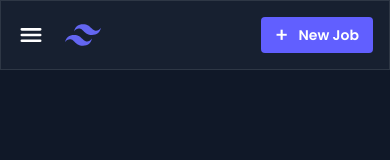
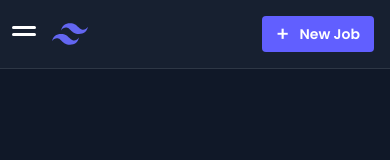
Before and after one commit to IsmailMan81F/tailwindcss-practice, a React (Vite) app: page / in a window 390 px wide. Shown: the top 160 px of the page. Built offline with nearby package versions, Linux system fonts and the light colour scheme.

Commit message:
fix the animations

```diff
--- a/src/App.jsx
+++ b/src/App.jsx
@@ -1,7 +1,13 @@
 import Nav from "./components/Nav";
+import Hamburger from "./components/Hamburger";
 
 function App() {
-  return <Nav />;
+  return (
+    <div className="">
+      {" "}
+      <Nav />
+    </div>
+  );
 }
 
 export default App;
--- a/src/components/Hamburger.jsx
+++ b/src/components/Hamburger.jsx
@@ -1,21 +1,19 @@
-import { useState } from "react";
-
-export default function Hamburger(params) {
-  const [open, setOpen] = useState(false);
-
+export default function Hamburger({ onClick, isOpen }) {
   return (
     <button
-      onClick={() => setOpen(!open)}
-      className="w-6 h-4 flex flex-col justify-between"
+      onClick={() => {
+        onClick();
+      }}
+      className="w-6 h-4 flex flex-col justify-between md:hidden hover:cursor-pointer"
     >
       <div
-        className={`duration-300 h-0.75 bg-white rounded ${open ? "rotate-35 w-6 origin-top-left" : "w-6"}`}
+        className={`duration-300 h-0.75 w-6 bg-white rounded ${isOpen && "rotate-45 translate-y-[230%] w-6.5"}`}
       ></div>
       <div
-        className={`duration-300 w-full h-0.75 bg-white rounded ${open ? "opacity-0" : "opacity-100"}`}
+        className={`duration-300 w-full h-0.75 bg-white rounded ${isOpen ? "opacity-0" : "opacity-100"}`}
       ></div>
       <div
-        className={`duration-300 h-0.75 bg-white rounded  ${open ? "-rotate-35 w-6 origin-bottom-left" : "w-6"}`}
+        className={`duration-300 h-0.75 bg-white rounded  ${isOpen && "-rotate-45 -translate-y-1.5 w-6.5"}`}
       ></div>
     </button>
   );
--- a/src/components/Nav.jsx
+++ b/src/components/Nav.jsx
@@ -23,19 +23,22 @@ export default function Nav(params) {
     </li>
   ));
 
-  const [isMenuOpened, setisMenuOpened] = useState(false);
+  const [isMenuOpened, setIsMenuOpened] = useState(false);
   const [isOptionsOpened, setIsOptionsOpened] = useState(false);
 
   return (
-    <nav className="bg-[#172030] border border-[#2E3745] w-full font-[Poppins] flex flex-col gap-2">
-      <div className="flex p-4 pl-3 justify-between">
-        <div className="flex gap-4">
-          <button
-            onClick={() => setisMenuOpened(!isMenuOpened)}
-            className="md:hidden h-9 w-9 hover:bg-[#1d2739] rounded focus:outline-2 focus:outline-white"
-          >
-            <IoMenu className="w-7 h-7 m-auto" color="white" />
-          </button>
+    <nav className="h-max sticky">
+      <div
+        onClick={() => setIsMenuOpened(false)}
+        className={`z-10 h-full w-full ${isMenuOpened ? "fixed" : "hidden"}`}
+      ></div>
+      <div className="z-20 sticky bg-[#172030] border-b border-[#2E3745] w-full font-[Poppins] flex flex-col gap-2">
+        <div className={`stick z-30 flex p-4 pl-3 justify-between bg-[#172030] border-b  border-[#2E3745] ${isMenuOpened && "border-[#2e374500]"} transition-all duration-100`}>
+          <div className="flex gap-4 items-center">
+            <Hamburger
+              onClick={() => setIsMenuOpened(!isMenuOpened)}
+              isOpen={isMenuOpened}
+            />
             <div className="h-9 w-9">
               <SiTailwindcss className="w-full h-full" color="#6366F1" />
             </div>
@@ -82,8 +85,8 @@ export default function Nav(params) {
           </div>
         </div>
         {/*Mobile navigation */}
-      {isMenuOpened && (
-        <div className="md:hidden">
+        {true && (
+          <div className={` md:hidden ${isMenuOpened ? "mt-0" : "-mt-[150%] opacity-0"} tranistion-all duration-500 ease-out`}>
             <div>
               <ul className="flex flex-col gap-1">{links}</ul>
             </div>
@@ -104,6 +107,7 @@ export default function Nav(params) {
             </div>
           </div>
         )}
+      </div>
     </nav>
   );
 }
```
Lines whose indentation alone changed are shown as unchanged.
